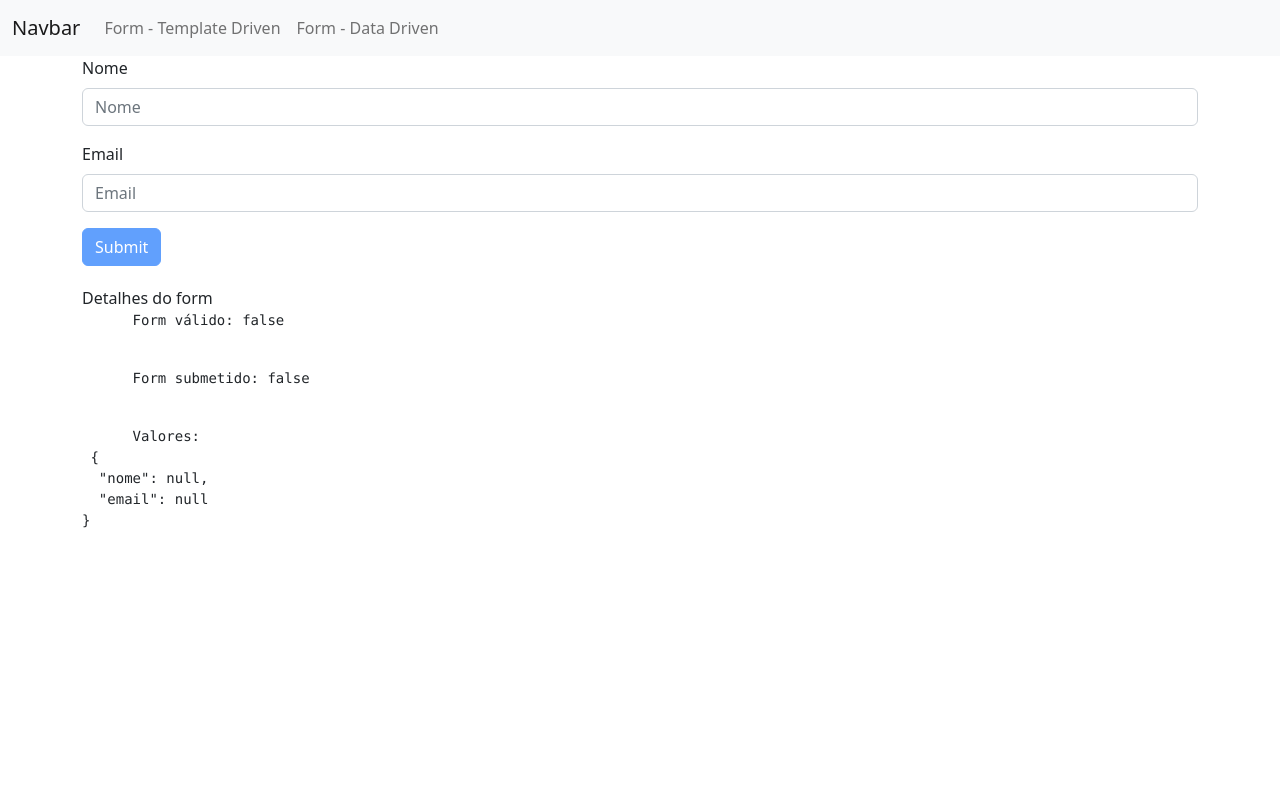
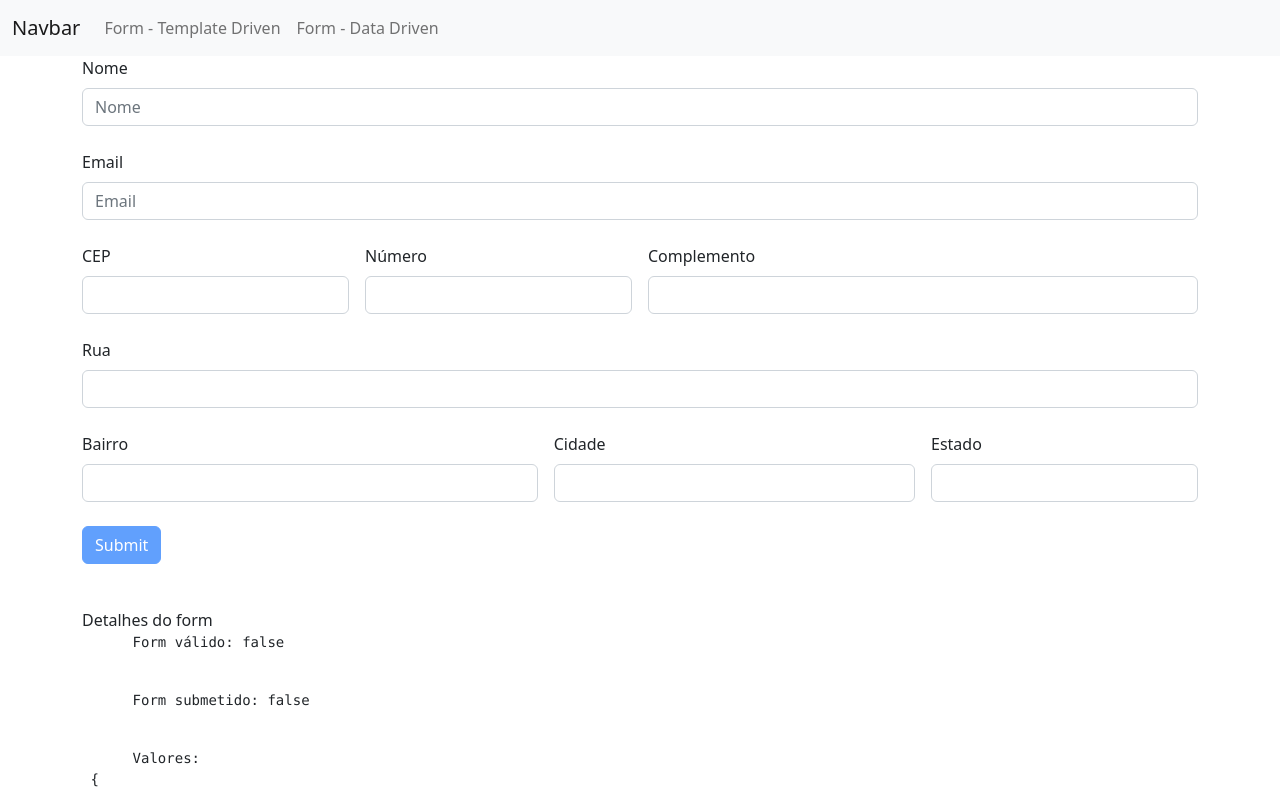
Before and after one commit to victorKM/angular-course, an Angular app in the folder forms/: page /templateForm in a window 1280 px wide. Shown: the top 792 px of the page. Built offline with nearby package versions, Linux system fonts and the light colour scheme.

Commit message:
refatorando css e mensagem de erro

```diff
--- /dev/null
+++ b/forms/src/app/campo-control-erro/campo-control-erro.component.html
@@ -0,0 +1,3 @@
+<div *ngIf="mostrarErro" style="color: #dc3545">
+  {{ msgErro }}
+</div>
--- a/forms/src/app/template-form/template-form.component.html
+++ b/forms/src/app/template-form/template-form.component.html
@@ -1,26 +1,74 @@
-<form #f="ngForm" (ngSubmit)="onSubmit(f)">
-  <div class="mb-3">
+<form #f="ngForm" (ngSubmit)="onSubmit(f)" class="row gy-2 gx-3 align-items-center">
+  <div class="mb-3 col-md-12">
     <label for="nome" class="form-label">Nome</label>
-    <input name="nome" type="text" class="form-control" [class.is-invalid]="!nome.valid && nome.touched"
+    <input name="nome" type="text" class="form-control"
+    [ngClass]="aplicaCssErro(nome)"
     id="nome" placeholder="Nome" [ngModel]="usuario.nome"
     required #nome="ngModel" >
-    <div *ngIf="!nome.valid && nome.touched" class="invalid-feedback">
-      Nome é obrigatório.
-    </div>
+    <app-campo-control-erro [mostrarErro]="verificaValidTouched(nome)" msgErro="Nome é obrigatório!"></app-campo-control-erro>
   </div>
 
-  <div class="mb-3">
+  <div class="mb-3 col-md-12">
     <label for="email" class="form-label">Email</label>
-    <input name="email" type="email" class="form-control" [class.is-invalid]="!email.valid && email.touched"
+    <input name="email" type="email" class="form-control" [ngClass]="aplicaCssErro(email)"
     id="email" placeholder="Email" [ngModel]="usuario.email"
     required email #email="ngModel">
-    <div *ngIf="!email.valid && email.touched" class="invalid-feedback">
-      Email inválido.
-    </div>
+    <app-campo-control-erro [mostrarErro]="verificaValidTouched(email)" msgErro="Email inválido!"></app-campo-control-erro>
   </div>
 
-  <button type="submit" class="btn btn-primary"
+  <div class="mb-3 col-md-3">
+    <label for="cep" class="form-label">CEP</label>
+    <input type="text" class="form-control" id="cep"
+    name="cep" ngModel required #cep="ngModel" [ngClass]="aplicaCssErro(cep)">
+    <app-campo-control-erro [mostrarErro]="verificaValidTouched(cep)" msgErro="CEP é obrigatório!"></app-campo-control-erro>
+  </div>
+
+  <div class="mb-3 col-md-3">
+    <label for="numero" class="form-label">Número</label>
+    <input type="text" class="form-control" id="numero"
+    name="numero" ngModel required #numero="ngModel" [ngClass]="aplicaCssErro(numero)">
+    <app-campo-control-erro [mostrarErro]="verificaValidTouched(numero)" msgErro="Número é obrigatório!"></app-campo-control-erro>
+  </div>
+
+  <div class="mb-3 col-md-6">
+    <label for="complemento" class="form-label">Complemento</label>
+    <input type="text" class="form-control" id="complemento"
+    name="complemento" ngModel required #complemento="ngModel" [ngClass]="aplicaCssErro(complemento)">
+    <app-campo-control-erro [mostrarErro]="verificaValidTouched(complemento)" msgErro="Complemento é obrigatório!"></app-campo-control-erro>
+  </div>
+
+  <div class="mb-3 col-md-12">
+    <label for="rua" class="form-label">Rua</label>
+    <input type="text" class="form-control" id="rua"
+    name="rua" ngModel required #rua="ngModel" [ngClass]="aplicaCssErro(rua)">
+    <app-campo-control-erro [mostrarErro]="verificaValidTouched(rua)" msgErro="Rua é obrigatório!"></app-campo-control-erro>
+  </div>
+
+  <div class="mb-3 col-md-5">
+    <label for="bairro" class="form-label">Bairro</label>
+    <input type="text" class="form-control" id="bairro"
+    name="bairro" ngModel required #bairro="ngModel" [ngClass]="aplicaCssErro(bairro)">
+    <app-campo-control-erro [mostrarErro]="verificaValidTouched(bairro)" msgErro="Bairro é obrigatório!"></app-campo-control-erro>
+  </div>
+
+  <div class="mb-3 col-md-4">
+    <label for="cidade" class="form-label">Cidade</label>
+    <input type="text" class="form-control" id="cidade"
+    name="cidade" ngModel required #cidade="ngModel" [ngClass]="aplicaCssErro(cidade)">
+    <app-campo-control-erro [mostrarErro]="verificaValidTouched(cidade)" msgErro="Cidade é obrigatório!"></app-campo-control-erro>
+  </div>
+
+  <div class="mb-3 col-md-3">
+    <label for="estado" class="form-label">Estado</label>
+    <input type="text" class="form-control" id="estado"
+    name="estado" ngModel required #estado="ngModel" [ngClass]="aplicaCssErro(estado)">
+    <app-campo-control-erro [mostrarErro]="verificaValidTouched(estado)" msgErro="Estado é obrigatório!"></app-campo-control-erro>
+  </div>
+
+  <div class="mb-3 col-md-12">
+    <button type="submit" class="btn btn-primary"
   [disabled]="!f.valid">Submit</button>
+  </div>
 
   <app-form-debug [form]="f"></app-form-debug>
 </form>
--- a/forms/src/app/template-form/template-form.component.ts
+++ b/forms/src/app/template-form/template-form.component.ts
@@ -2,11 +2,12 @@ import { CommonModule } from '@angular/common';
 import { Component } from '@angular/core';
 import { FormsModule } from '@angular/forms';
 import { FormDebugComponent } from '../form-debug/form-debug.component';
+import { CampoControlErroComponent } from '../campo-control-erro/campo-control-erro.component';
 
 @Component({
   selector: 'app-template-form',
   standalone: true,
-  imports: [FormsModule, CommonModule, FormDebugComponent],
+  imports: [FormsModule, CommonModule, FormDebugComponent, CampoControlErroComponent],
   templateUrl: './template-form.component.html',
   styleUrl: './template-form.component.scss'
 })
@@ -21,4 +22,14 @@ export class TemplateFormComponent {
     console.log(form);
   }
 
+  verificaValidTouched(campo: any) {
+    return !campo.valid && campo.touched
+  }
+
+  aplicaCssErro(campo: any) {
+    return {
+      'is-invalid': this.verificaValidTouched(campo)
+    }
+  }
+
 }
```
Also changed, not shown: forms/src/app/campo-control-erro/campo-control-erro.component.ts (added, +17 -0 lines), forms/src/app/campo-control-erro/campo-control-erro.component.scss (added), 1 other file (tests, documents, lock files or other folders).
